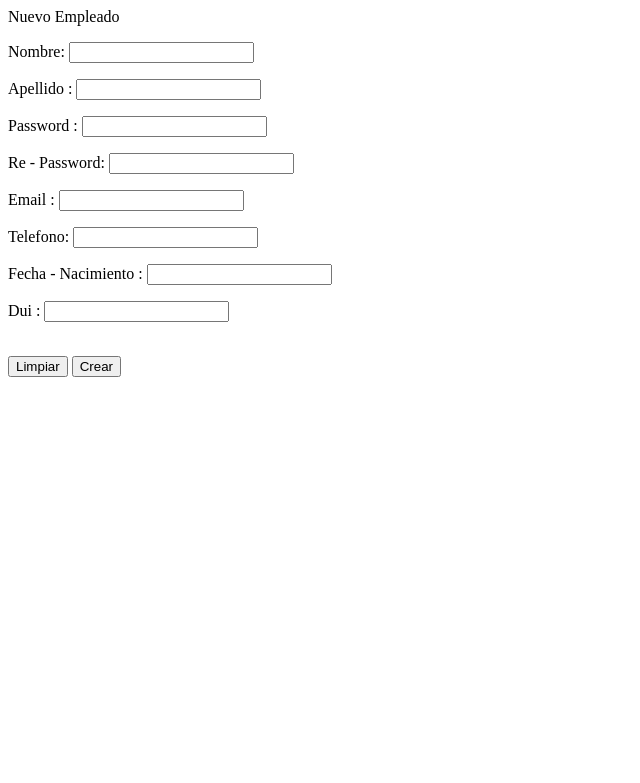
After one commit to chepecarlos/ReservaYa, a PHP site: page /admin/registro.php in a window 1280 px wide. The commit adds this page. Shown: the top 783 px of the page, without its empty margins (0-640 px from the left). Run offline with PHP 8.4, Linux system fonts and the light colour scheme.

Commit message:
Creacion de Registro y modificacion de login

```diff
--- a/admin/login.php
+++ b/admin/login.php
@@ -1,7 +1,5 @@
-<!DOCTYPE html PUBLIC "-//W3C//DTD XHTML 1.0 Transitional//EN" "http://www.w3.org/TR/xhtml1/DTD/xhtml1-transitional.dtd">
-<html xmlns="http://www.w3.org/1999/xhtml">
+<html>
 <head>
-<meta http-equiv="Content-Type" content="text/html; charset=utf-8" />
 <title>Documento sin título</title>
 </head>
 
@@ -17,7 +15,6 @@
       <td><input type="password" name="password" id="password" /></td>
     </tr>
     <tr>
-      <td>&nbsp;</td>
       <td><input type="submit" name="Aceptar" id="Aceptar" value="Enviar" />
         Olvide Constraseña</td>
     </tr>
--- /dev/null
+++ b/admin/registro.php
@@ -0,0 +1,39 @@
+<html>
+<head>
+<title>Documento sin título</title>
+</head>
+
+<body>
+<p>Nuevo Empleado</p>
+<form id="form1" name="form1" method="post" action="">
+  <p>Nombre:
+    <input type="text" name="Nombre" id="Nombre" />
+  </p>
+  <p>Apellido :
+    <input type="text" name="Apellido" id="Apellido" />
+  </p>
+  <p>Password :
+    <input type="password" name="Password" id="Password" />
+  </p>
+  <p>Re - Password:
+    <input type="password" name="Re-Password" id="Re-Password" />
+  </p>
+  <p>Email :
+    <input type="text" name="Email" id="Email" />
+  </p>
+  <p>Telefono:
+    <input type="text" name="Telefono" id="Telefono" />
+  </p>
+  <p>Fecha - Nacimiento :
+    <input type="text" name="F_Nacimiento" id="F_Nacimiento" />
+  </p>
+  <p>Dui :
+    <input type="text" name="Dui" id="Dui" />
+  </p>
+  <p> <br />
+    <input type="reset" name="button" id="button" value="Limpiar" />
+    <input type="submit" value="Crear" />
+  </p>
+</form>
+</body>
+</html>
```
